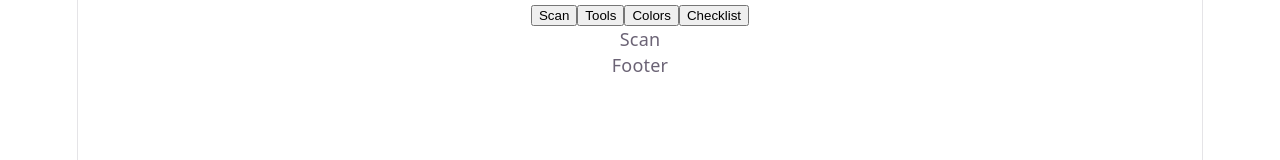
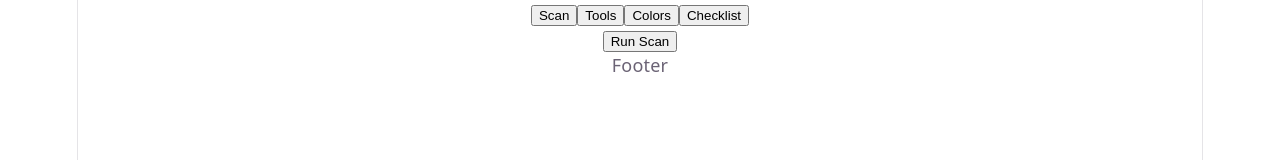
Before and after one commit to mtq01/orbit, a React (Vite) app: page / in a window 1280 px wide. Shown: the top 160 px of the page. Built offline with nearby package versions, Linux system fonts and the light colour scheme.

Commit message:
Setting up scanner component

```diff
--- a/src/App.tsx
+++ b/src/App.tsx
@@ -1,21 +1,24 @@
+// External libraries
+import { useState } from "react";
+
+// Types
+// We created a custom Type called tab. it only accepts these strings. anything else will throw an error
+import type { Tab } from "./types";
+
+// Components
 import Nav from "./components/Nav";
 import Footer from "./components/Footer";
-import Scanner from "./features/scan/Scanner";
+import Scanner from "./features/scanner/Scanner";
 import Colors from "./features/colors/Colors";
 import Tools from "./features/tools/Tools";
-import Checklist from "./features/colorpicker/Checklist";
+import Checklist from "./features/checklist/Checklist";
 
-// We created a custom Type called tab. it only accepts these strings. anything else will throw an error
-
-import type { Tab } from "./types";
-
-import { useState } from "react";
 
 const App = () => {
   // Create a usestate for the selected Tab - typescript requires that we specify what the state takes
   // <Tab> is the syntax in this case, our custom type - if we were using a string for example, it would be useState<string>("sanner");
 
-  const [activeTab, setActiveTab] = useState<Tab>("scan");
+  const [activeTab, setActiveTab] = useState<Tab>("scanner");
 
   // Created a handle click funtion that only accepts tab type as a prop. once it receives it, it updates the current state.
   // The syntax is (Prop-name: Type)
@@ -29,7 +32,8 @@ const App = () => {
       <Nav activeTab={activeTab} onTabClick={handleTabClick} />
 
       <main>
-        {activeTab === "scan" && <Scanner />}
+        {/* && = only render this component if the condition on the left is true */}
+        {activeTab === "scanner" && <Scanner />}
         {activeTab === "tools" && <Tools />}
         {activeTab === "colors" && <Colors />}
         {activeTab === "checklist" && <Checklist />}
--- a/src/features/scan/Scanner.tsx
+++ /dev/null
@@ -1,7 +0,0 @@
-type Props = {};
-
-const Scanner = (_props: Props) => {
-  return <div>Scan</div>;
-};
-
-export default Scanner;
--- /dev/null
+++ b/src/features/scanner/Scanner.tsx
@@ -0,0 +1,24 @@
+const Scanner = () => {
+
+  // Uses Chromes msg system to send a RUN_SCAN msg thru the extension, and when a response comes back, log it.
+  const handleScan = () => {
+
+    /* [Details]:
+     - chrome = the chrome browser API. a global object Chrome gives every extension to talk to the browser
+     - runtime = the msg' system of the extension. the channel extensions use to communicate between their different parts
+     - sendMessage = the actual function that sends a msg thru that channel
+     - type: "RUN_SCAN" = the msg payload (what gets sent)
+     - (response) => { console.log(response) } = the callback. (auto runs when content.ts sends something back) */
+    chrome.runtime.sendMessage({ type: "RUN_SCAN" }, (response) => {
+      console.log(response);
+    });
+  };
+
+  return (
+    <div>
+      <button onClick={handleScan}>Run Scan</button>
+    </div>
+  );
+};
+
+export default Scanner;
--- a/src/types.ts
+++ b/src/types.ts
@@ -1 +1,3 @@
-export type Tab = "scan" | "tools" | "colors" | "checklist";
+// Safeguard: locks the valid tab names, without this a typo like "scaner" would silently break the app with no error
+// TypeScript catches this during build time, its a developer safety net.
+export type Tab = "scanner" | "tools" | "colors" | "checklist";
```
Also changed, not shown: src/features/checklist/Checklist.tsx (renamed from src/features/colorpicker/Checklist.tsx).
